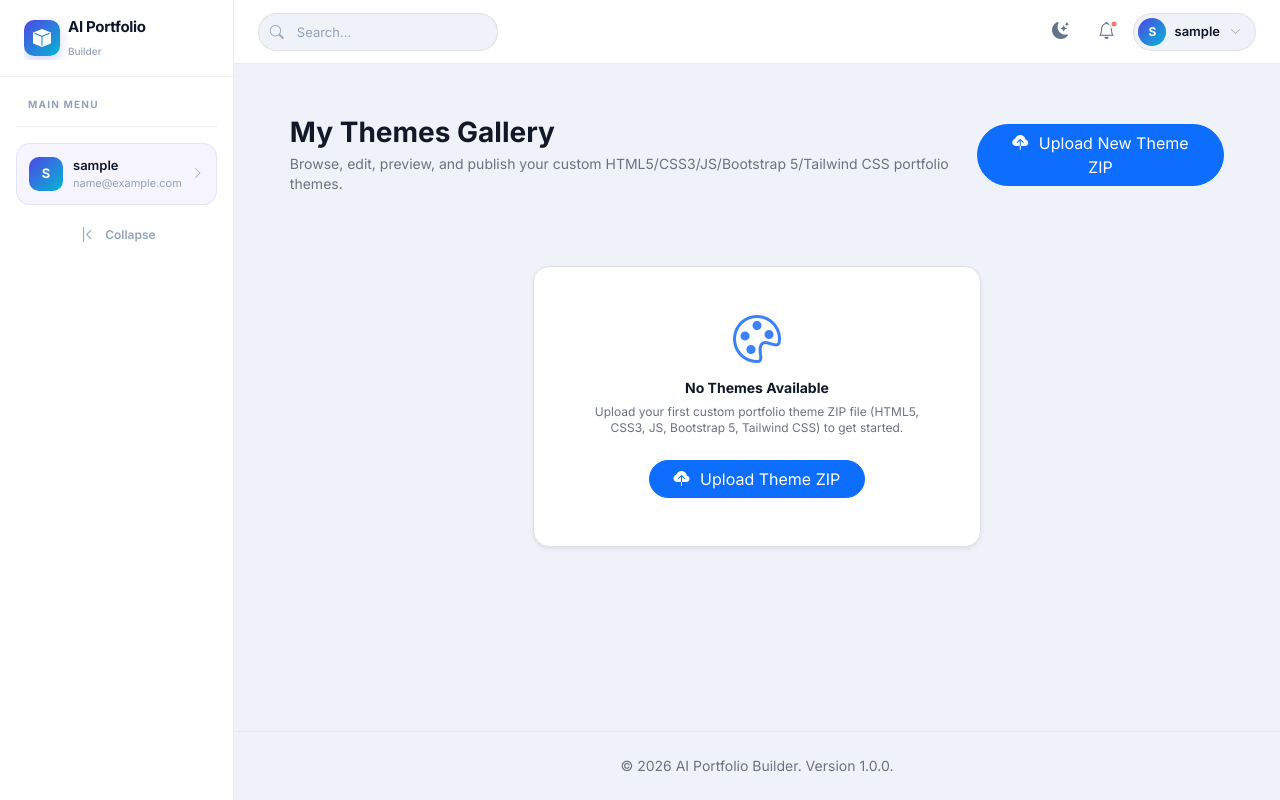
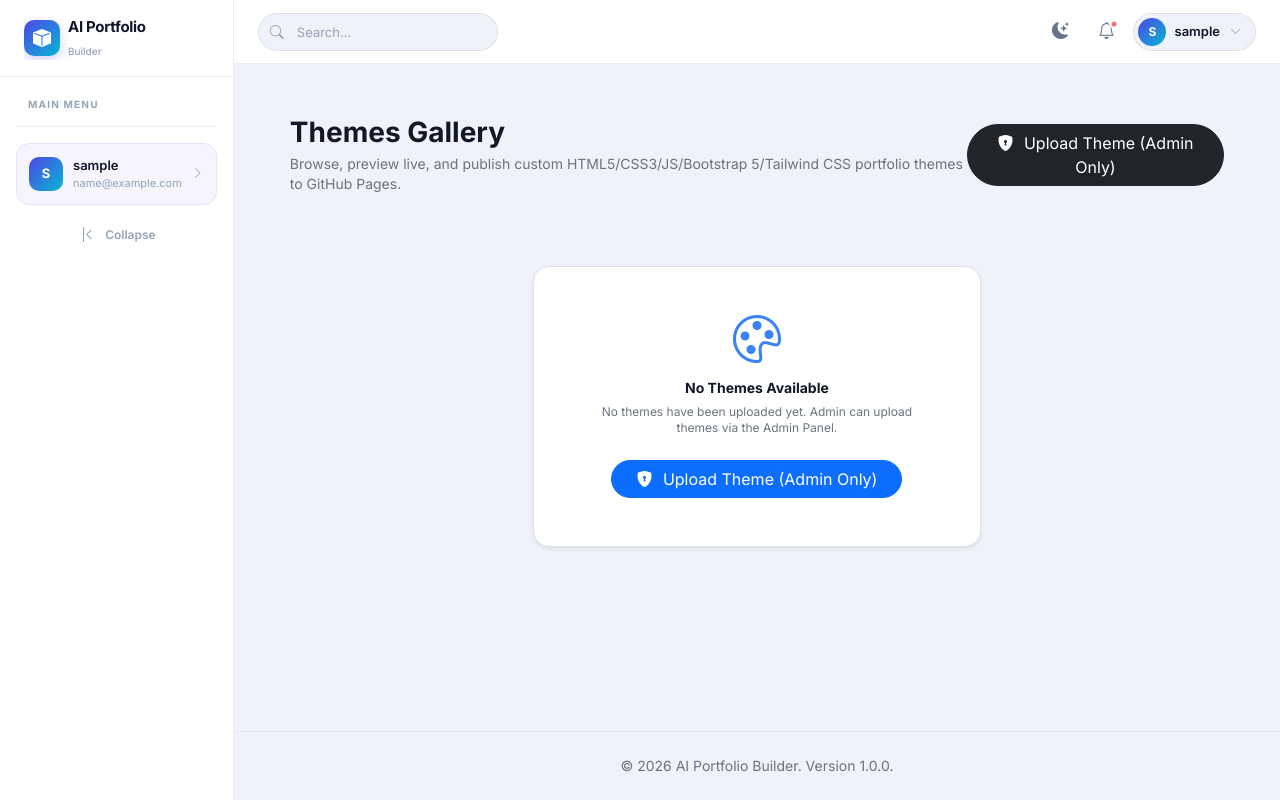
Before and after one commit to jeeva6347/AI-Portfolio-Builder, a Django app: page /themes/ in a window 1280 px wide. Run offline with Django 5.2, Linux system fonts and the light colour scheme; the visitor is signed in with stand-in values (Sample User, id 1); data that the repository does not hold is empty; some libraries are stand-ins or nearby versions.

Commit message:
refactor: restrict Theme Upload strictly to Admin page (/admin/themes/theme/add/)

```diff
--- a/templates/themes/gallery.html
+++ b/templates/themes/gallery.html
@@ -1,18 +1,20 @@
 {% extends "dashboard/layouts/base.html" %}
 
-{% block title %}My Themes Gallery | Theme Publisher{% endblock %}
+{% block title %}Themes Gallery | Theme Publisher{% endblock %}
 
 {% block content %}
 <div class="container-fluid p-4">
     <!-- Header -->
     <div class="d-flex align-items-center justify-content-between mb-4">
         <div>
-            <h1 class="h3 font-bold text-gray-900 dark:text-white mb-1">My Themes Gallery</h1>
-            <p class="text-sm text-gray-500 dark:text-gray-400 mb-0">Browse, edit, preview, and publish your custom HTML5/CSS3/JS/Bootstrap 5/Tailwind CSS portfolio themes.</p>
+            <h1 class="h3 font-bold text-gray-900 dark:text-white mb-1">Themes Gallery</h1>
+            <p class="text-sm text-gray-500 dark:text-gray-400 mb-0">Browse, preview live, and publish custom HTML5/CSS3/JS/Bootstrap 5/Tailwind CSS portfolio themes to GitHub Pages.</p>
         </div>
-        <a href="{% url 'themes:upload' %}" class="btn btn-primary rounded-pill px-4">
-            <i class="bi bi-cloud-upload-fill me-1.5"></i> Upload New Theme ZIP
+        {% if request.user.is_staff or request.user.is_superuser %}
+        <a href="/admin/themes/theme/add/" class="btn btn-dark rounded-pill px-4 text-white">
+            <i class="bi bi-shield-lock-fill me-1.5"></i> Upload Theme (Admin Only)
         </a>
+        {% endif %}
     </div>
 
     <!-- Themes Grid -->
@@ -59,11 +61,12 @@
                 <!-- Footer Actions -->
                 <div class="p-3 border-t border-gray-100 dark:border-gray-700 bg-gray-50/50 dark:bg-gray-900/50 d-flex align-items-center justify-content-between gap-2">
                     <a href="{% url 'themes:preview' theme.pk %}" target="_blank" class="btn btn-xs btn-outline-primary rounded-pill px-3">
-                        <i class="bi bi-eye-fill me-1"></i> Preview
+                        <i class="bi bi-eye-fill me-1"></i> Preview Live
                     </a>
                     <a href="{% url 'github:theme_deploy' theme.pk %}" class="btn btn-xs btn-success text-white rounded-pill px-3">
-                        <i class="bi bi-cloud-arrow-up-fill me-1"></i> Publish
+                        <i class="bi bi-cloud-arrow-up-fill me-1"></i> Publish to GitHub
                     </a>
+                    {% if request.user.is_staff or request.user.is_superuser %}
                     <div class="d-flex gap-1">
                         <a href="{% url 'themes:edit' theme.pk %}" class="btn btn-xs btn-outline-secondary rounded-circle" title="Edit Theme Details">
                             <i class="bi bi-pencil"></i>
@@ -75,6 +78,7 @@
                             </button>
                         </form>
                     </div>
+                    {% endif %}
                 </div>
             </div>
         </div>
@@ -83,10 +87,12 @@
             <div class="max-w-md mx-auto bg-white dark:bg-gray-800 border border-gray-200 dark:border-gray-700 rounded-2xl p-5 shadow-sm">
                 <i class="bi bi-palette text-5xl text-blue-500 mb-3 d-block"></i>
                 <h4 class="font-bold text-gray-900 dark:text-white mb-2">No Themes Available</h4>
-                <p class="text-xs text-gray-500 dark:text-gray-400 mb-4">Upload your first custom portfolio theme ZIP file (HTML5, CSS3, JS, Bootstrap 5, Tailwind CSS) to get started.</p>
-                <a href="{% url 'themes:upload' %}" class="btn btn-primary rounded-pill px-4">
-                    <i class="bi bi-cloud-upload-fill me-1.5"></i> Upload Theme ZIP
+                <p class="text-xs text-gray-500 dark:text-gray-400 mb-4">No themes have been uploaded yet. Admin can upload themes via the Admin Panel.</p>
+                {% if request.user.is_staff or request.user.is_superuser %}
+                <a href="/admin/themes/theme/add/" class="btn btn-primary rounded-pill px-4">
+                    <i class="bi bi-shield-lock-fill me-1.5"></i> Upload Theme (Admin Only)
                 </a>
+                {% endif %}
             </div>
         </div>
         {% endfor %}
--- a/themes/views.py
+++ b/themes/views.py
@@ -43,41 +43,19 @@ class ThemeGalleryView(LoginRequiredMixin, View):
 
 class ThemeUploadView(LoginRequiredMixin, View):
     """
-    Upload Theme ZIP view.
-    Validates theme.zip (manifest.json, index.html, Bootstrap 5/Tailwind/HTML5/CSS3/JS supported).
-    Extracts theme and registers in DB.
+    Theme Upload is managed exclusively via the Admin interface.
     """
-    template_name = "themes/upload.html"
-
     def get(self, request):
-        form = ThemeUploadForm()
-        ctx = _base_context(request)
-        ctx["form"] = form
-        return render(request, self.template_name, ctx)
+        if request.user.is_staff or request.user.is_superuser:
+            return redirect("/admin/themes/theme/add/")
+        messages.info(request, "Theme upload is managed by system administrators via the Admin Panel.")
+        return redirect("themes:gallery")
 
     def post(self, request):
-        form = ThemeUploadForm(request.POST, request.FILES)
-        if not form.is_valid():
-            ctx = _base_context(request)
-            ctx["form"] = form
-            return render(request, self.template_name, ctx)
-
-        theme = form.save(commit=False)
-        theme.uploaded_by = request.user
-        theme.status = Theme.Status.APPROVED
-        theme.save()
-
-        zip_file = request.FILES.get("zip_file")
-        try:
-            process_theme_upload(theme, zip_file)
-            messages.success(request, f"Theme '{theme.name}' uploaded and installed successfully!")
-            return redirect("themes:gallery")
-        except ThemeUploadError as e:
-            theme.delete()
-            messages.error(request, f"Theme upload validation failed: {str(e)}")
-            ctx = _base_context(request)
-            ctx["form"] = form
-            return render(request, self.template_name, ctx)
+        if request.user.is_staff or request.user.is_superuser:
+            return redirect("/admin/themes/theme/add/")
+        messages.info(request, "Theme upload is managed by system administrators via the Admin Panel.")
+        return redirect("themes:gallery")
 
 
 class ThemeEditView(LoginRequiredMixin, View):
```
Also changed, not shown: dashboard/navigation.py (+1 -7 lines), templates/dashboard/home.html (+17 -13 lines), themes/admin.py (+18 -0 lines).
